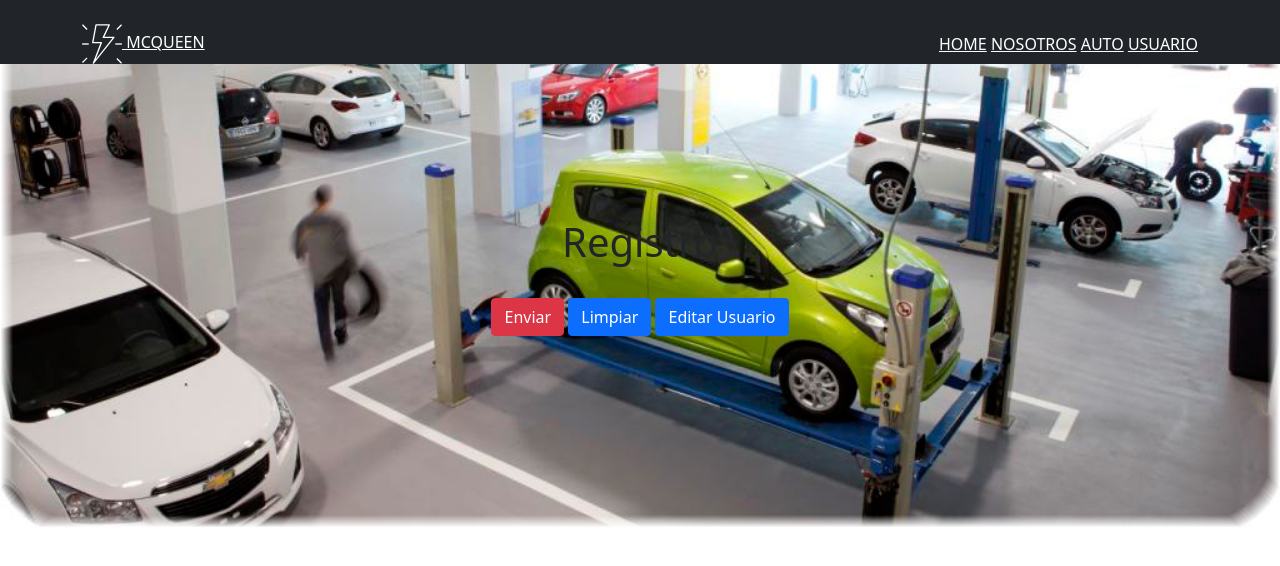
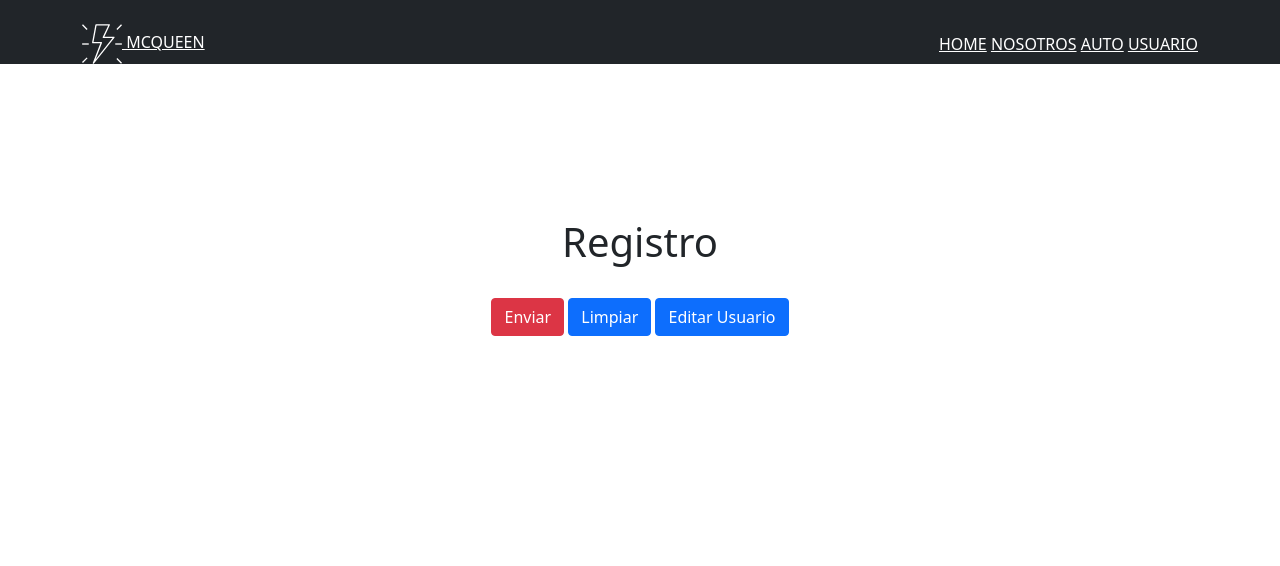
Before and after one commit to sorencl/PruebaDjango, a Django app: template core/templates/core/usuario.html in a window 1280 px wide. Shown: the top 566 px of the page. Run offline with Django 3.2, Linux system fonts and the light colour scheme; the template is opened without the code that fills it, so the values that code supplies are empty; some libraries are stand-ins or nearby versions.

Commit message:
eliminacion de fondo en usuario

```diff
--- a/core/templates/core/usuario.html
+++ b/core/templates/core/usuario.html
@@ -15,7 +15,7 @@
     <meta name="viewport" content="width=device-width, initial-scale=1.0">
     <title>Usuario</title>
 </head>
-<body class="fondo">
+<body>
     <!--Header-->
     <header class="header bg-dark">
         <div class="container">
```
